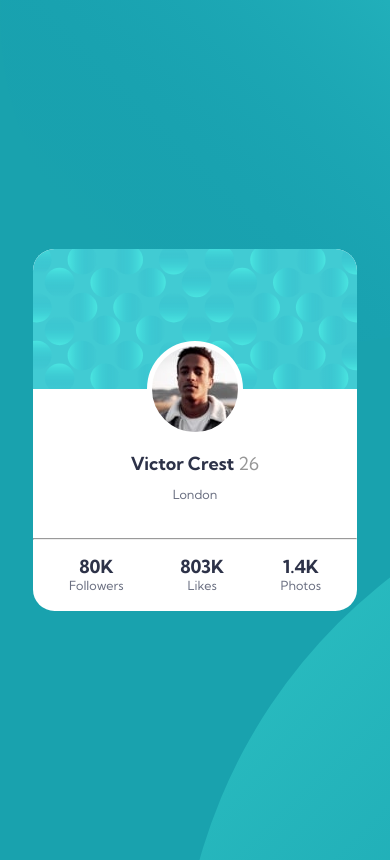
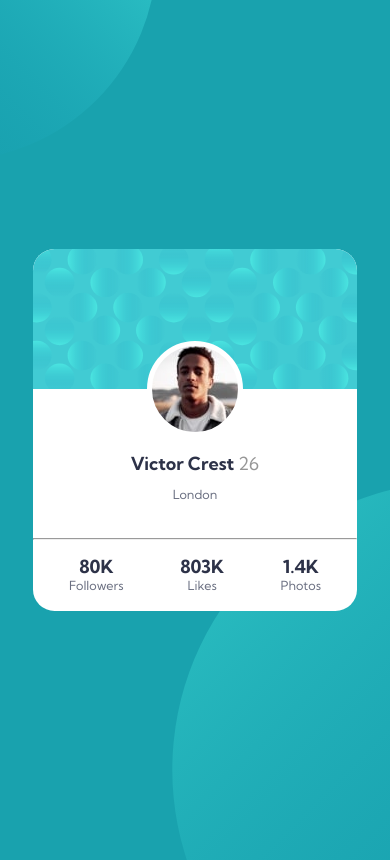
Before and after one commit to gauravnumber/profile-card-component-main, a plain HTML site: page dist/index.html in a window 390 px wide. Drawn offline with Linux system fonts and the light colour scheme.

Commit message:
mobile bg done

```diff
--- a/sass/_mobile.scss
+++ b/sass/_mobile.scss
@@ -1,4 +1,11 @@
 @media screen and (max-width: 400px) {
+  body {
+    // url("../images/bg-pattern-top.svg") -66vw -30vh / 23em no-repeat, url("../images/bg-pattern-bottom.svg") 57vw 1vh / 9em no-repeat rgb(25, 162, 174)
+    // background-position: -66vw -30vh, 1vw 1vh;
+    background-position: -66vw -30vh, 44vw 57vh;
+    background-size: 23em, 32em;
+  }
+
   main {
     width: 18rem;
   }
```
Also changed, not shown: dist/css/main.css, 1 other file.
